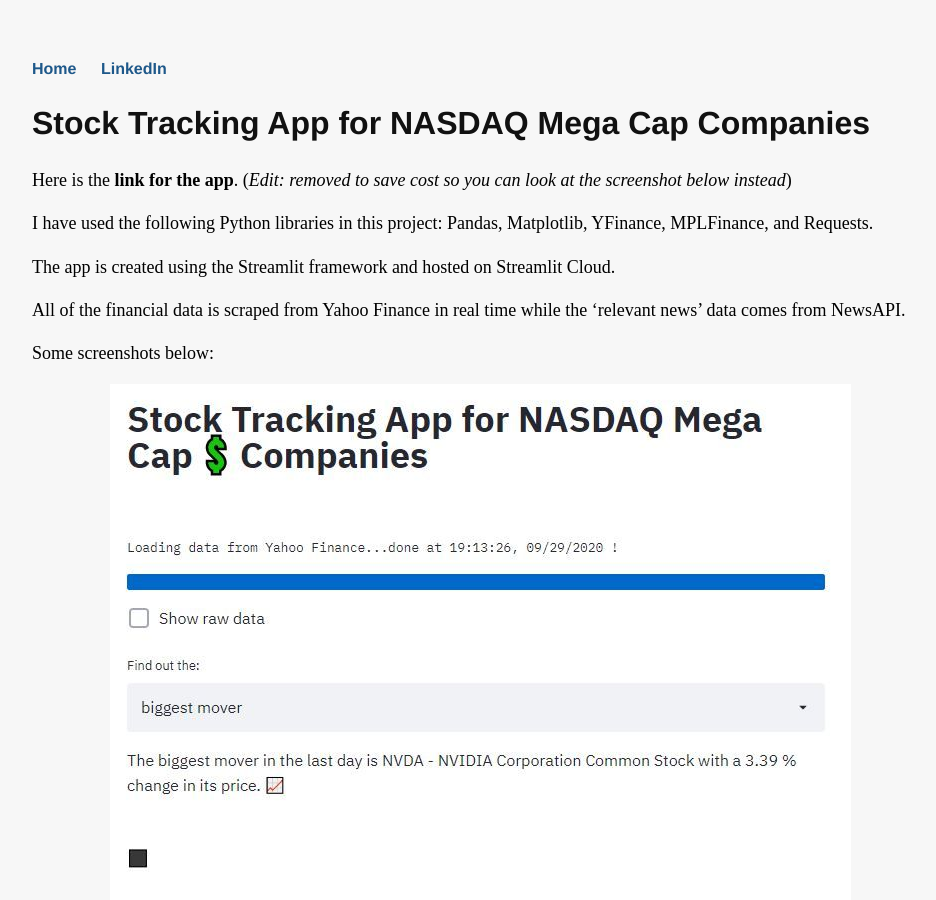
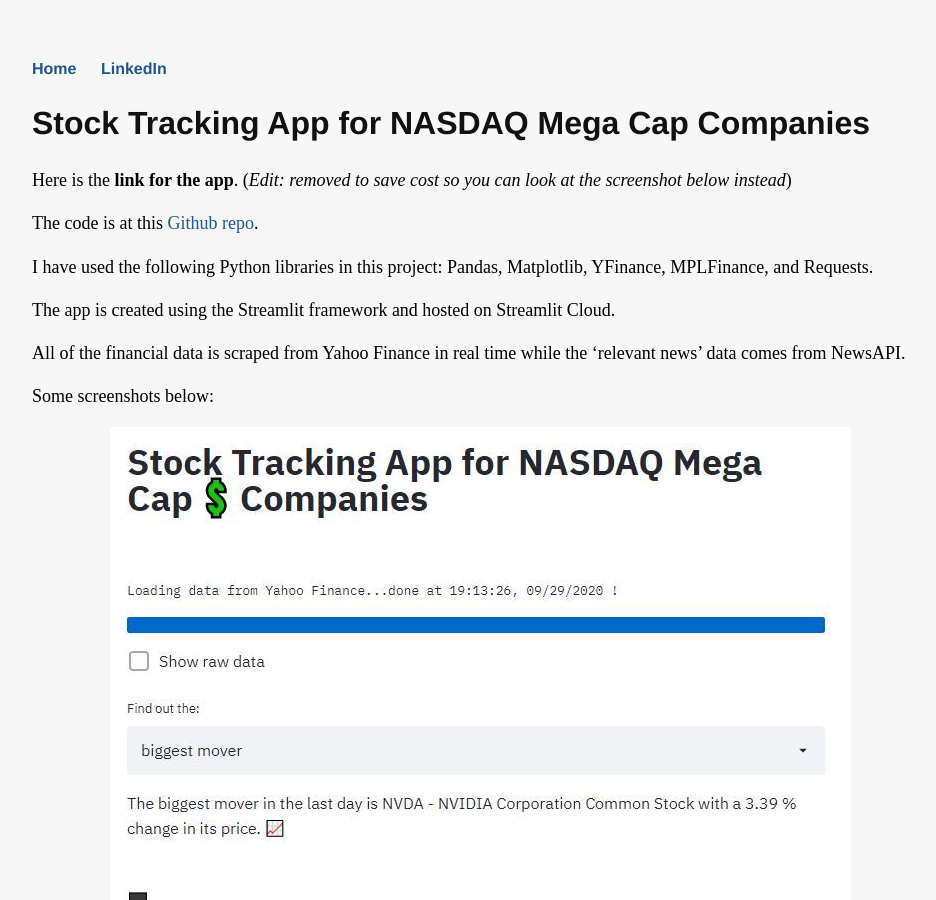
Before and after one commit to h2kh/h2kh.github.io, a Jekyll site: the page built from _posts/2019-06-07-Mega-Cap-Stock-tracking-App.md, in a window 1280 px wide and 900 px high. Shown: the whole window, without its empty margins (160-1096 px from the left). Built offline with Jekyll 4.4.1, drawn with Linux system fonts in a browser that asks for light colours.

Commit message:
Update 2019-06-07-Mega-Cap-Stock-tracking-App.md

```diff
--- a/_posts/2019-06-07-Mega-Cap-Stock-tracking-App.md
+++ b/_posts/2019-06-07-Mega-Cap-Stock-tracking-App.md
@@ -6,6 +6,8 @@
 ---
 
 Here is the **link for the app**. (*Edit: removed to save cost so you can look at the screenshot below instead*)
+
+The code is at this [Github repo](https://github.com/h2kh/megacap_analysis).
 
 I have used the following Python libraries in this project: Pandas, Matplotlib, YFinance, MPLFinance, and Requests.
 
```
